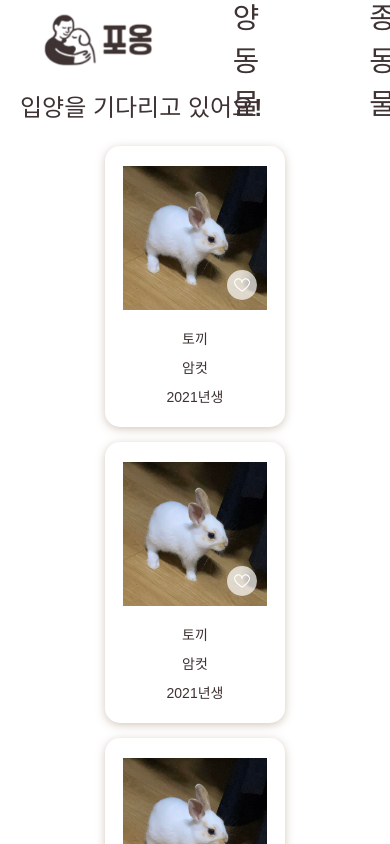
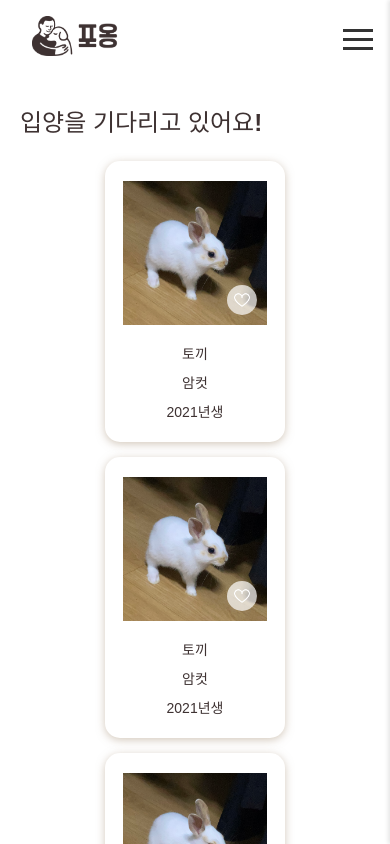
Before and after one commit to paw-ong/pawong-frontend, a React (Vite) app: page /main in a window 390 px wide. Shown: the top 844 px of the page. Built offline with nearby package versions, Linux system fonts and the light colour scheme.

Commit message:
[feat] 상단바 반응형으로 변경

```diff
--- a/src/components/layout/Header.css
+++ b/src/components/layout/Header.css
@@ -1,112 +1,173 @@
 .header {
-  position: sticky;
+  display: flex;
+  justify-content: space-between;
+  align-items: center;
+  padding: 1rem 2rem;
+  background-color: #fff;
+  position: fixed;
   top: 0;
   left: 0;
-  width: 100%;
+  right: 0;
   z-index: 1000;
-  display: flex;
-  align-items: center;
-  padding: 8px 15px;
-  gap: 40px;
-  height: 80px;
+  transition: border-bottom 0.3s ease;
+}
+
+.header.scrolled {
+  border-bottom: 1px solid #ededed;
 }
 
 .logo-container {
-  cursor: pointer;
-  display: flex;
-  align-items: center;
-  justify-content: center;
-  height: 100%;
+  flex-shrink: 0;
 }
 
 .logo {
+  height: 40px;
   width: auto;
-  height: 50px;
-  display: block;
-  margin-left: 30px;
+}
+
+.desktop-menu {
+  display: flex;
+  align-items: center;
 }
 
 .main-nav {
-  flex-grow: 1;
   display: flex;
   align-items: center;
-  height: 100%;
 }
 
 .nav-tabs {
   display: flex;
   list-style: none;
-  gap: 30px;
-  height: 100%;
-  align-items: center;
-  pointer-events: none;
+  margin: 0;
+  padding: 0;
 }
 
 .tab-item {
-  position: relative;
-  display: flex;
-  align-items: center;
-  height: 100%;
-  pointer-events: auto;
+  margin: 0 1rem;
 }
 
 .tab-item a {
   text-decoration: none;
-  color: #3E3232;
-  font-size: 1.8rem;
-  font-weight: 600;
-  padding: 10px 40px;
-  display: flex;
-  align-items: center;
-  height: 50px;
-  transition: opacity 0.3s ease, font-weight 0.3s ease, font-size 0.3s ease;
-  opacity: 1;
+  color: #666;
+  font-size: 18px;
+  font-weight: 500;
+  padding: 0.5rem;
+  transition: all 0.3s ease;
+  display: inline-block;
 }
 
-.tab-item a:active {
-  font-weight: 800;
-  color: #3E3232;
-  border-radius: 10px;
+.tab-item a:hover {
+  transform: scale(1.1);
+  color: #333;
+}
+
+.tab-item a.active {
+  color: #000;
+  font-weight: 700;
+}
+
+.user {
+  cursor: pointer;
+  margin-left: 1rem;
+  transition: transform 0.3s ease;
+}
+
+.user:hover {
   transform: scale(1.1);
 }
 
-/* 핵심: 부모에 hover 이벤트가 발생했을 때 모든 자식 요소 연하게 설정 */
-.nav-tabs:hover .tab-item a {
-  opacity: 0.5;
+.user-img {
+  width: 40px;
+  height: 40px;
+  border-radius: 50%;
+  object-fit: cover;
 }
 
-/* 핵심: hover 상태인 탭 아이템은 완전히 불투명하게 유지 */
-.nav-tabs:hover .tab-item:hover a {
-  opacity: 1;
+.hamburger-menu {
+  display: none;
+  flex-direction: column;
+  justify-content: space-between;
+  width: 30px;
+  height: 21px;
+  background: transparent;
+  border: none;
+  cursor: pointer;
+  padding: 15px;
+  margin: -15px;
+  padding: 0;
+  z-index: 1000;
+  position: relative;
 }
 
-/* active 상태인 탭 아이템도 완전히 불투명하게 유지 */
-.nav-tabs:hover .tab-item a.active {
-  opacity: 1;
+.hamburger-menu::before {
+  content: '';
+  position: absolute;
+  top: -10px;
+  left: -10px;
+  right: -10px;
+  bottom: -10px;
 }
 
-/* active 상태일 때 다른 항목들 연하게 */
-.nav-tabs:has(.tab-item a.active) .tab-item a:not(.active) {
-  opacity: 0.5;
+.hamburger-menu:focus {
+  outline: none;
 }
 
-.user {
-  width: 62px;
-  height: 62px;
-  border-radius: 50%;
-  overflow: hidden;
-  margin-left: auto;
-  margin-right: 30px;
-  cursor: pointer;
-  transition: transform 0.2s ease;
+.hamburger-menu span {
+  width: 100%;
+  height: 3px;
+  background-color: #333;
+  transition: all 0.3s ease;
 }
 
-.user:hover {
-  transform: scale(1.05);
+.mobile-menu {
+  display: none;
 }
 
-.user-img {
-  width: 100%;
-  height: 100%;
-  object-fit: cover;
+@media (max-width: 900px) {
+  .desktop-menu {
+    display: none;
+  }
+
+  .hamburger-menu {
+    display: flex;
+  }
+
+  .mobile-menu {
+    position: fixed;
+    top: 0;
+    right: -300px;
+    width: 300px;
+    height: 100vh;
+    background-color: #fff;
+    box-shadow: -2px 0 4px rgba(0, 0, 0, 0.1);
+    padding: 80px 2rem 2rem;
+    transition: right 0.3s ease;
+    z-index: 999;
+    display: block;
+  }
+
+  .mobile-menu.open {
+    right: 0;
+  }
+
+  .mobile-menu .main-nav {
+    display: block;
+  }
+
+  .mobile-menu .nav-tabs {
+    flex-direction: column;
+  }
+
+  .mobile-menu .tab-item {
+    margin: 1rem 0;
+  }
+
+  .mobile-menu .user {
+    display: block;
+    margin-top: 2rem;
+  }
+
+  .mobile-menu .tab-item a {
+    font-size: 1.2rem;
+  }
 }
--- a/src/components/layout/Header.jsx
+++ b/src/components/layout/Header.jsx
@@ -1,4 +1,4 @@
-import React, { useState, useEffect } from 'react';
+import React, { useState, useEffect, useRef } from 'react';
 import {Link, NavLink, useNavigate} from 'react-router-dom'
 import './Header.css';
 import logo from '../../assets/images/logo/logo.png';
@@ -8,6 +8,10 @@ function Header() {
   const navigate = useNavigate();
   const [isLoggedIn, setIsLoggedIn] = useState(false);
   const [userImage, setUserImage] = useState(defaultUserImage);
+  const [isMenuOpen, setIsMenuOpen] = useState(false);
+  const [isScrolled, setIsScrolled] = useState(false);
+  const menuRef = useRef(null);
+  const hamburgerRef = useRef(null);
 
   useEffect(() => {
     const userToken = localStorage.getItem('userToken');
@@ -22,21 +26,60 @@ function Header() {
     }
   }, []);
 
+  useEffect(() => {
+    const handleScroll = () => {
+      const scrollPosition = window.scrollY;
+      setIsScrolled(scrollPosition > 0);
+    };
+
+    window.addEventListener('scroll', handleScroll);
+    return () => {
+      window.removeEventListener('scroll', handleScroll);
+    };
+  }, []);
+
+  useEffect(() => {
+    const handleClickOutside = (event) => {
+      if (menuRef.current && !menuRef.current.contains(event.target) &&
+          hamburgerRef.current && !hamburgerRef.current.contains(event.target)) {
+        setIsMenuOpen(false);
+      }
+    };
+
+    document.addEventListener('mousedown', handleClickOutside);
+    return () => {
+      document.removeEventListener('mousedown', handleClickOutside);
+    };
+  }, []);
+
   const handleUserClick = () => {
     if (isLoggedIn) {
       navigate('/mypage');
     } else {
       navigate('/login');
     }
+    setIsMenuOpen(false);
+  };
+
+  const toggleMenu = (e) => {
+    e.stopPropagation();
+    setIsMenuOpen(!isMenuOpen);
+  };
+
+  const handleMenuClick = () => {
+    setIsMenuOpen(false);
   };
 
   return (
-      <header className="header">
+    <header className={`header ${isScrolled ? 'scrolled' : ''}`}>
       <div className="logo-container">
         <Link to="/main">
           <img src={logo} alt="pawong logo" className="logo"/>
         </Link>
       </div>
+
+      {/* 데스크톱 메뉴 */}
+      <div className="desktop-menu">
         <nav className="main-nav">
           <ul className="nav-tabs">
             <li className="tab-item">
@@ -47,11 +90,41 @@ function Header() {
             <li className="tab-item">
               <NavLink to="/lostAnimal" className={({ isActive }) => (isActive ? "active" : "")}>
                 실종 동물
-              </NavLink></li>
+              </NavLink>
+            </li>
           </ul>
         </nav>
         <div className="user" onClick={handleUserClick}>
           <img src={userImage} alt="user-img" className="user-img"/>
+        </div>
+      </div>
+
+      {/* 모바일 메뉴 버튼 */}
+      <button className="hamburger-menu" onClick={toggleMenu} ref={hamburgerRef}>
+        <span></span>
+        <span></span>
+        <span></span>
+      </button>
+
+      {/* 모바일 메뉴 */}
+      <div className={`mobile-menu ${isMenuOpen ? 'open' : ''}`} ref={menuRef}>
+        <nav className="main-nav">
+          <ul className="nav-tabs">
+            <li className="tab-item">
+              <NavLink to="/adoption" className={({ isActive }) => (isActive ? "active" : "")} onClick={handleMenuClick}>
+                입양 동물
+              </NavLink>
+            </li>
+            <li className="tab-item">
+              <NavLink to="/lostAnimal" className={({ isActive }) => (isActive ? "active" : "")} onClick={handleMenuClick}>
+                실종 동물
+              </NavLink>
+            </li>
+          </ul>
+        </nav>
+        <div className="user" onClick={handleUserClick}>
+          <img src={userImage} alt="user-img" className="user-img"/>
+        </div>
       </div>
     </header>
   );
--- a/src/index.css
+++ b/src/index.css
@@ -19,6 +19,10 @@
   src: url('https://fastly.jsdelivr.net/gh/Project-Noonnu/noonfonts_2107@1.1/Pretendard-Regular.woff') format('woff');
   font-weight: 400;
   font-style: normal;
+}
+
+main {
+  margin-top: 95px;
 }
 
 a {
```
Lines whose indentation alone changed are shown as unchanged.
